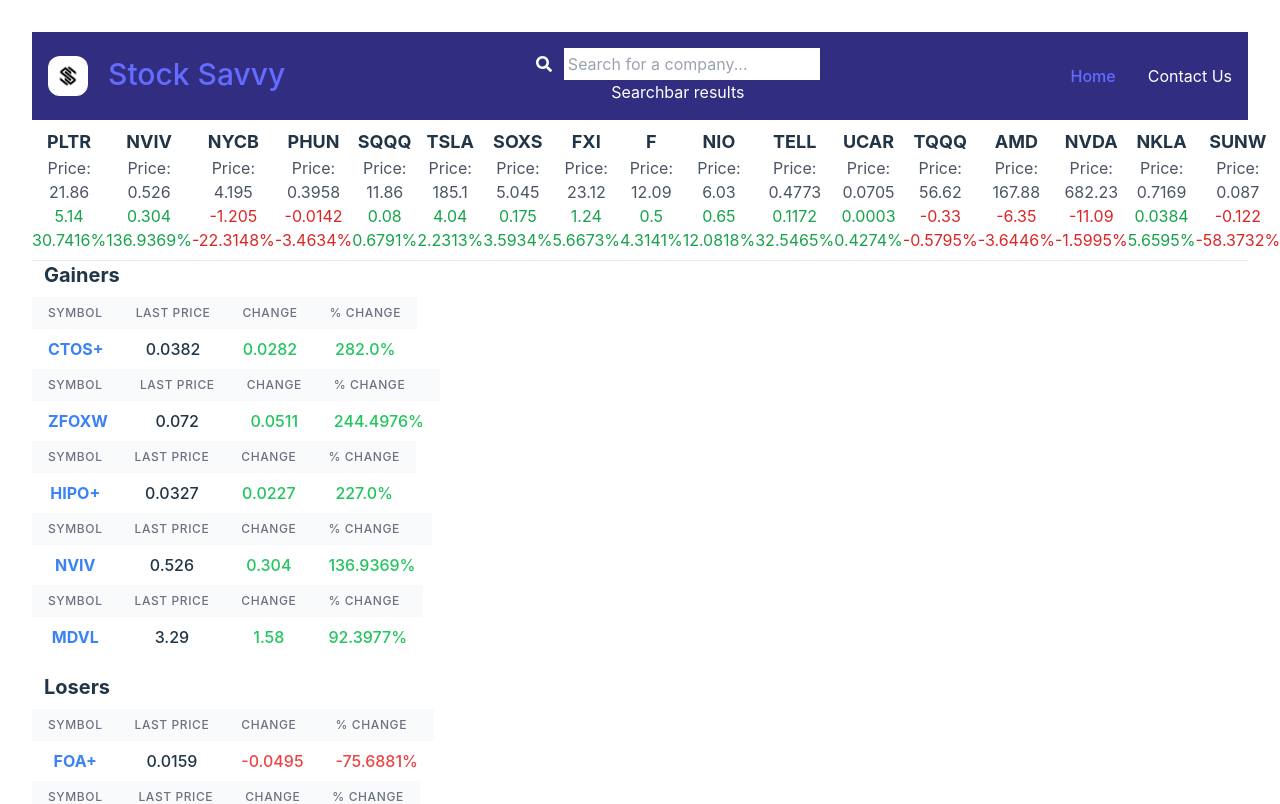
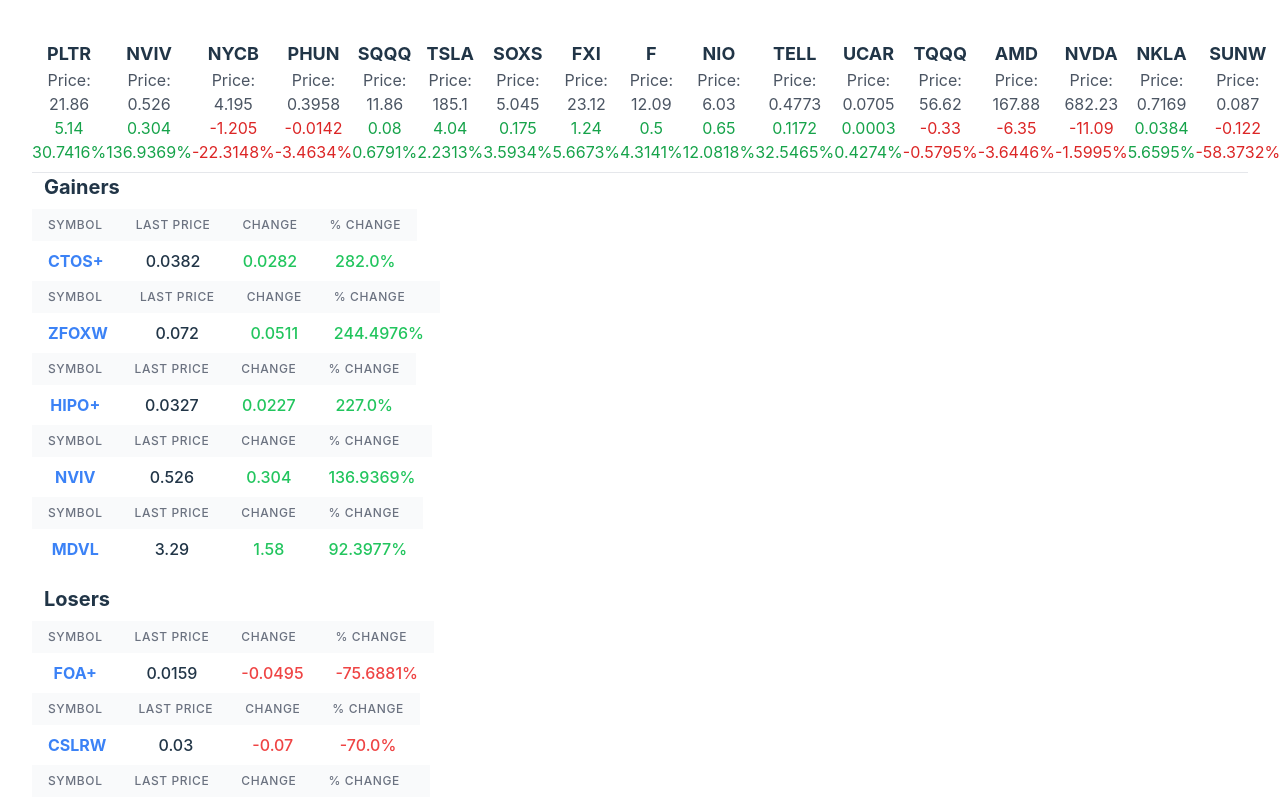
Before and after one commit to lav3ll/stock-savvy, a React (Vite) app: page / in a window 1280 px wide. Shown: the top 804 px of the page. Built offline with nearby package versions, Linux system fonts and the light colour scheme.

Commit message:
complete searchbar without integration with stock data

```diff
--- a/src/App.jsx
+++ b/src/App.jsx
@@ -8,7 +8,6 @@
 function App() {
   return (
     <>
-      <Navbar />
       <StocksLanding />
       <GLContainer />
     </>
--- a/src/components/Navbar/Navbar.jsx
+++ b/src/components/Navbar/Navbar.jsx
@@ -1,7 +1,11 @@
-
+import { useState } from "react"
 import Searchbar from "./Searchbar"
+import SearchResultsList from "./SearchResultsList"
 
 export default function Navbar() {
+
+const [results, setResults] = useState([])
+
     return (
         <nav className="my-nav bg-indigo-900 text-white flex justify-between items-center gap-8 p-4">
             <div className="flex gap-5 my-logo">
@@ -9,8 +13,8 @@
                 <a href="/" className="my-site text-3xl">Stock Savvy</a>
             </div>
             <div className="searchbar-container">
-                <Searchbar></Searchbar>
-                <div>Searchbar results</div>
+                <Searchbar setResults={setResults}/>
+                <SearchResultsList results={results} />
             </div>
             <ul className="flex gap-8">
                 <li><a href="/">Home</a></li>
--- /dev/null
+++ b/src/components/Navbar/SearchResultsList.css
@@ -0,0 +1,7 @@
+.results-list {
+    width: 300px;
+    box-shadow: 2px 2px 5px black;
+    max-height: 200px;
+    overflow-y: scroll;
+    position: absolute;
+}
--- /dev/null
+++ b/src/components/Navbar/SearchResultsList.jsx
@@ -0,0 +1,15 @@
+import react from "react";
+import "./SearchResultsList.css"
+
+
+export default function SearchResultsList({ results }) {
+    return (
+        <div className="results-list bg-white text-black flex flex-col">
+           {
+            results.map((result, id) => {
+            return <div key={id}>{result.longname}</div>
+           })
+           }
+        </div>
+    )
+}
--- /dev/null
+++ b/src/components/Navbar/Searchbar.css
@@ -0,0 +1,4 @@
+.inputwrapper {
+    width: 100%;
+    background-color: white;
+}
--- a/src/components/Navbar/Searchbar.jsx
+++ b/src/components/Navbar/Searchbar.jsx
@@ -1,7 +1,8 @@
 import React, {useState} from "react"
 import {FaSearch} from "react-icons/fa"
+import "./Searchbar.css"
 
-export default function Searchbar() {
+export default function Searchbar({ setResults }) {
 
     const [input, setInput] = useState("")
 
@@ -24,12 +25,16 @@
         })
         .then(function (data) {
             console.log(data)
+            let dataArr = data.quotes
+            setResults(dataArr);
         })
     };
 
     const handleChange = (value) => {
         setInput(value)
-        getYahooData(value)
+        if (value) {
+            getYahooData(value)
+        }
     }
 
     return (
```
